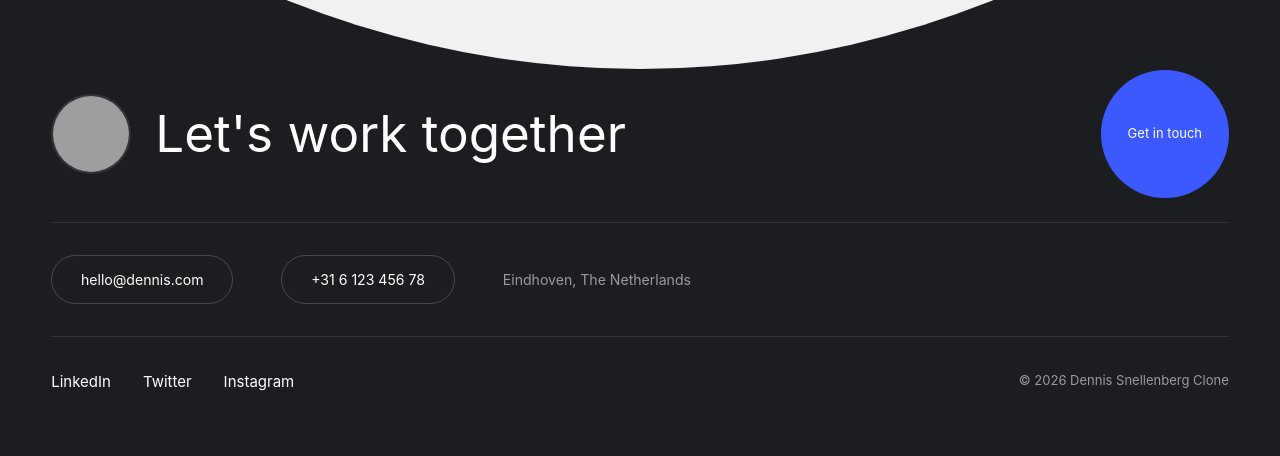
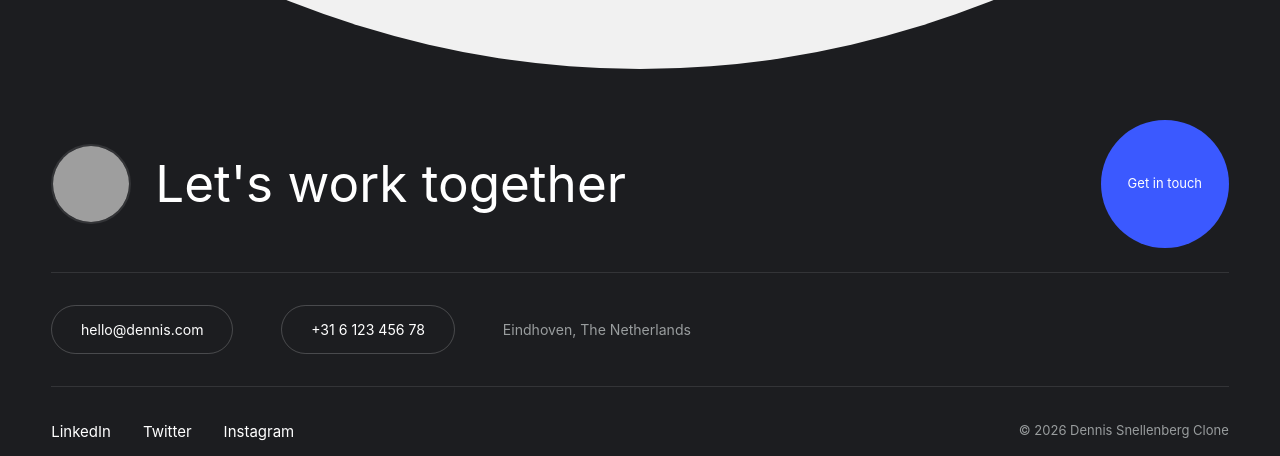
Before and after one commit to idformike1/portfolio-website-4-ag-protocol, a React (Vite) app: page / in a window 1280 px wide. Shown: the part 3464-3920 px from the top of the page. Before the commit the page ends 3873 px from the top, so only its background shows below. Built offline with nearby package versions, Linux system fonts and the light colour scheme; grey boxes are pictures that could not be loaded.

Commit message:
fix: Phase 4.4 - Elevated Footer CTA Z-Index & Expanded Padding

```diff
--- a/src/styles/main.scss
+++ b/src/styles/main.scss
@@ -390,7 +390,7 @@ img, video {
 
 // --- Footer Section ---
 .footer {
-  padding-top: 300px; // Match bulge height to provide visual gap without overlap
+  padding-top: 350px; // More space for the deep bulge
   padding-bottom: 2vh;
   background-color: $color-dark;
   color: $color-white;
@@ -399,6 +399,8 @@ img, video {
 
   &__container {
     @include container;
+    position: relative;
+    z-index: 10; // Ensure header is above the gallery bulge reveal
   }
 
   &__top {
@@ -412,7 +414,7 @@ img, video {
     justify-content: space-between;
     align-items: center;
     width: 100%;
-    gap: 2rem;
+    gap: 3rem;
   }
 
   &__header {
```
Also changed, not shown: 1 other file (tests, documents, lock files or other folders).
